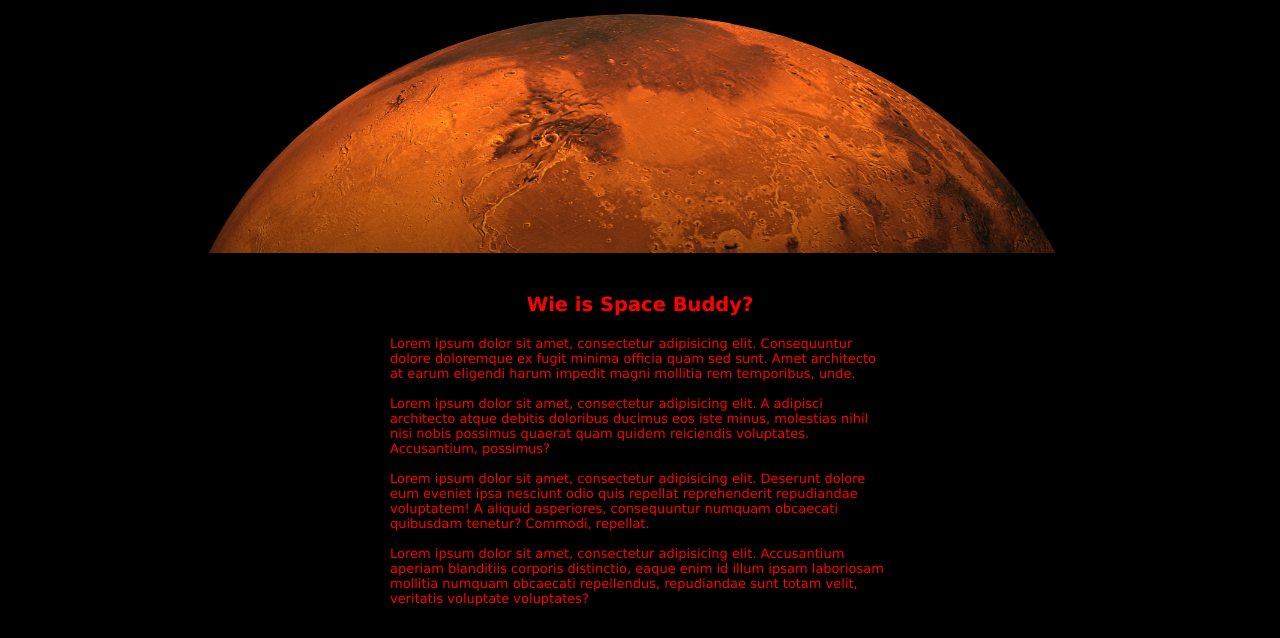
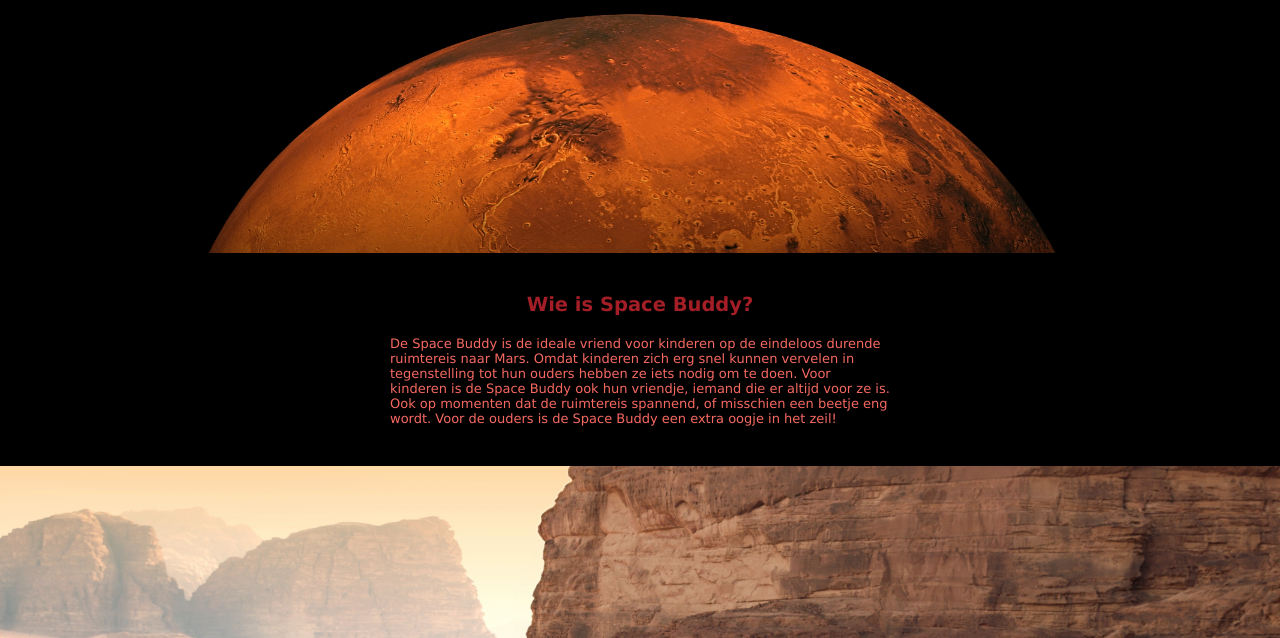
Before and after one commit to flowner1998/SpaceBuddaySite, a plain HTML site: page index.html in a window 1280 px wide. Shown: the part 162-800 px from the top of the page. Drawn offline with Linux system fonts and the light colour scheme.

Commit message:
-Changed Content and colors

```diff
--- a/index.html
+++ b/index.html
@@ -36,13 +36,11 @@
             Wie is Space Buddy?
         </h2>
         <p>
-            Lorem ipsum dolor sit amet, consectetur adipisicing elit. Consequuntur dolore doloremque ex fugit minima officia quam sed sunt. Amet architecto at earum eligendi harum impedit magni mollitia rem temporibus, unde.<br>
-            <br>
-            Lorem ipsum dolor sit amet, consectetur adipisicing elit. A adipisci architecto atque debitis doloribus ducimus eos iste minus, molestias nihil nisi nobis possimus quaerat quam quidem reiciendis voluptates. Accusantium, possimus?<br>
-            <br>
-            Lorem ipsum dolor sit amet, consectetur adipisicing elit. Deserunt dolore eum eveniet ipsa nesciunt odio quis repellat reprehenderit repudiandae voluptatem! A aliquid asperiores, consequuntur numquam obcaecati quibusdam tenetur? Commodi, repellat.<br>
-            <br>
-            Lorem ipsum dolor sit amet, consectetur adipisicing elit. Accusantium aperiam blanditiis corporis distinctio, eaque enim id illum ipsam laboriosam mollitia numquam obcaecati repellendus, repudiandae sunt totam velit, veritatis voluptate voluptates?
+            De Space Buddy is de ideale vriend voor kinderen op de eindeloos durende ruimtereis naar Mars. Omdat kinderen
+            zich erg snel kunnen vervelen in tegenstelling tot hun ouders hebben ze iets nodig om te doen.
+            Voor kinderen is de Space Buddy ook hun vriendje, iemand die er altijd
+            voor ze is. Ook op momenten dat de ruimtereis spannend, of
+            misschien een beetje eng wordt. Voor de ouders is de Space Buddy een extra oogje in het zeil!
         </p>
     </div>
     <div class="content" id="pauze1"></div>
--- a/style.css
+++ b/style.css
@@ -108,13 +108,14 @@ header img{
 
 #intro{
     background: black;
-    color: red;
+    color: #f56961;
     padding: 40px;
 }
 
 #intro h2{
     text-align: center;
     padding-bottom: 20px;
+    color: #a31e26;
 }
 
 #intro p{
@@ -130,7 +131,7 @@ header img{
 
 #functie{
     background: black;
-    color: red;
+    color: #f56961;
     padding: 40px;
     width: 500px;
     margin: auto;
```
